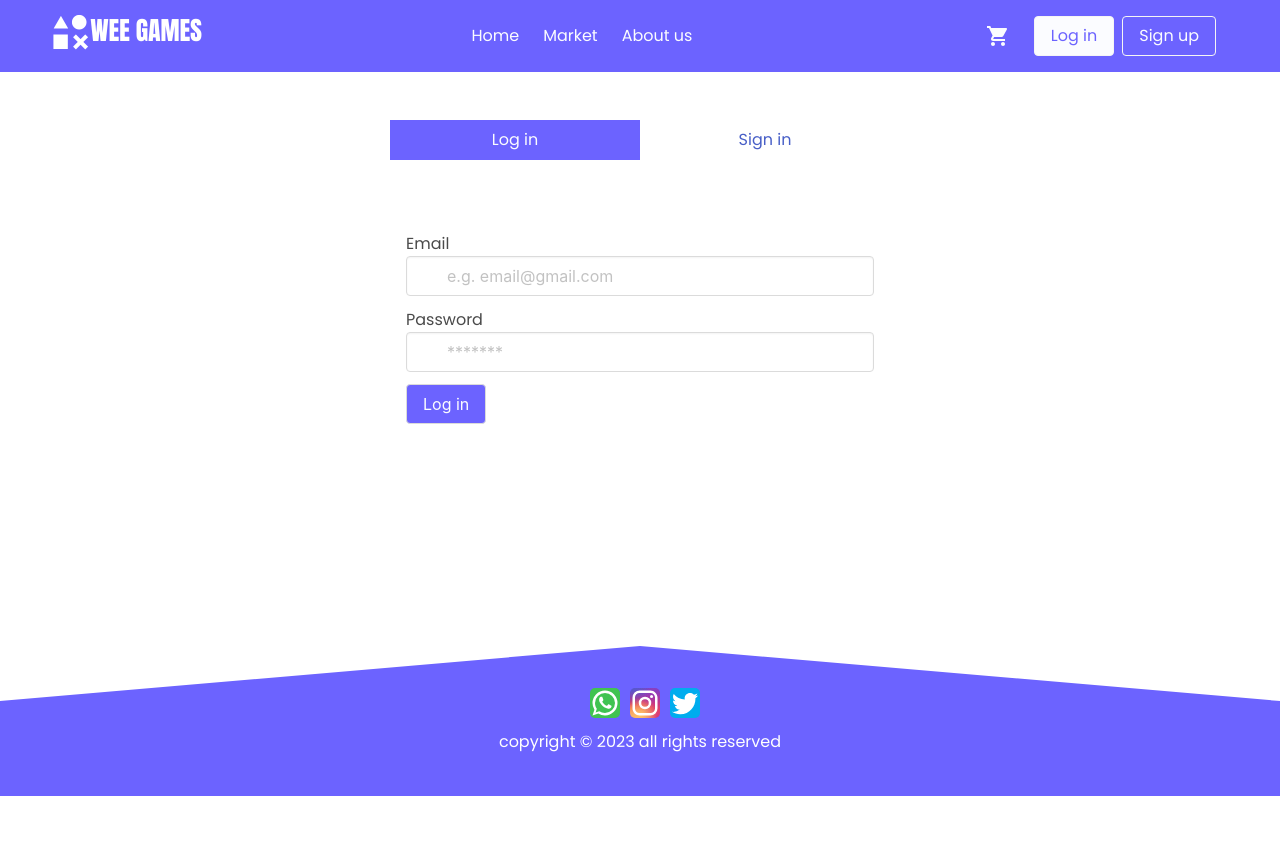
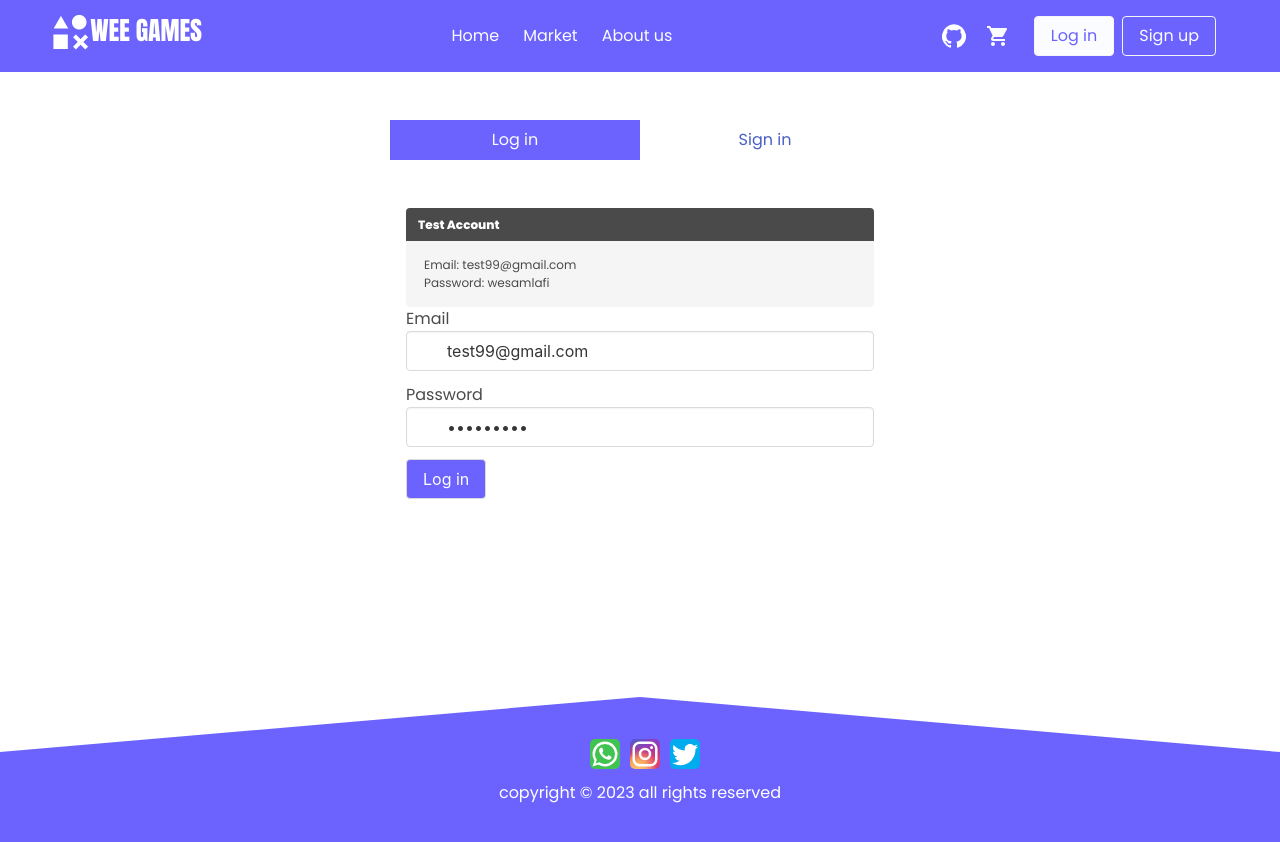
Before and after one commit to wesamLF/gamesMarket, a React (Vite) app in the folder front-end/: page /register/login in a window 1280 px wide. Shown: the top 842 px of the page. Before the commit the page ends 800 px from the top, so only its background shows below. Built offline with nearby package versions, Linux system fonts and the light colour scheme.

Commit message:
added  test account

```diff
--- a/front-end/src/Pages/Register/components/Login/Login.jsx
+++ b/front-end/src/Pages/Register/components/Login/Login.jsx
@@ -14,8 +14,8 @@ const Login = () => {
   const navigate = useNavigate()
   const { setUserInfo } = useUserContext()
   const [logInData, setLogInData] = useState({
-    identifier: "",
-    password: ""
+    identifier: "test99@gmail.com",
+    password: "wesamlafi"
   })
   const mutation = useMutation({
     mutationFn: postLogIn,
@@ -49,16 +49,28 @@ const Login = () => {
   }
   const handleError = () => {
     const tempMessage = mutation?.error?.response?.data?.error?.message
-    if (tempMessage) return <ErrorMessage message={tempMessage}  />
-    else return <ErrorMessage message={"oops! somthing went wrong in the server please try again."}  />
+    if (tempMessage) return <ErrorMessage message={tempMessage} />
+    else return <ErrorMessage message={"oops! somthing went wrong in the server please try again."} />
   }
 
 
   return (
     <>
-      <form className='px-4 py-6 my-5' onSubmit={handleSubmit}>
+      <form className='px-4 py-5 my-5' onSubmit={handleSubmit}>
         {mutation.isError && handleError()}
+        <div className="">
+          <article className="message is-small">
+            <div className="message-header">
+              <p>Test Account</p>
 
+            </div>
+            <div className="message-body">
+              <h4>Email: test99@gmail.com</h4>
+              <h4>Password: wesamlafi</h4>
+
+            </div>
+          </article>
+        </div>
         <div className="field ">
           <label htmlFor="" className="" >Email</label>
           <div className="control has-icons-left">
--- a/front-end/src/components/Cart/Cart.jsx
+++ b/front-end/src/components/Cart/Cart.jsx
@@ -37,7 +37,7 @@ const Cart = () => {
 
                     </section>
                     <footer className="modal-card-foot is-flex is-justify-content-space-between">
-                        <button className="button checkout-btn">Check Out </button>
+                        <button className="button checkout-btn" disabled>Check Out </button>
                         <span className='is-size-4 is-size-5-tablet is-size-6-mobile'>Total Price : {calcTotalPrice()} $</span>
                     </footer>
                 </div>
--- a/front-end/src/components/Footer/Footer.jsx
+++ b/front-end/src/components/Footer/Footer.jsx
@@ -16,6 +16,8 @@ const Footer = () => {
                         <WhatsApp className='whats social-icons' />
                         <Instagram className='insta social-icons' />
                         <Twitter className='twitter social-icons' />
+
+
                     </div>
                     <p className='mt-3'>copyright © 2023 all rights reserved</p>
 
--- a/front-end/src/components/Nav/Nav.jsx
+++ b/front-end/src/components/Nav/Nav.jsx
@@ -3,6 +3,7 @@ import "./nav.css"
 import { NavLink } from "react-router-dom";
 import Cart from '../Cart/Cart';
 import RegisterBtns from '../RegisterBtns/RegisterBtns';
+import { GitHub } from "@material-ui/icons"
 
 const Nav = () => {
     const [isActive, setIsActive] = useState(false)
@@ -15,7 +16,7 @@ const Nav = () => {
         <nav className="navbar  dark--bg--color p-2" role="navigation" aria-label="main navigation ">
             <div className="container">
                 <div className="navbar-brand">
-                        <img src="../assets/images/WeeGames2.png" style={{height:"50px", width:"150px"}} />
+                    <img src="../assets/images/WeeGames2.png" style={{ height: "50px", width: "150px" }} />
 
                     <a onClick={navHandler} role="button" className={`navbar-burger light--text--color ${isActive ? "is-active" : ""}`} aria-label="menu" aria-expanded="false" data-target="navbarBasicExample">
                         <span aria-hidden="true"></span>
@@ -36,10 +37,16 @@ const Nav = () => {
                         </NavLink>
                     </div>
 
-                    <div className="navbar-end">
+                    <div className="navbar-end ">
                         <div className="navbar-item is-flex is-justify-content-space-between ">
+                            <a href="https://github.com/wesamLF/gamesReviews-frontEnd" target="_blank"
+                             className='is-flex is-justify-content-center px-2'>
+
+                            <GitHub className='has-text-white	'/>
+                            </a>
                             <Cart />
                             <RegisterBtns />
+
                         </div>
                     </div>
                 </div>
```
